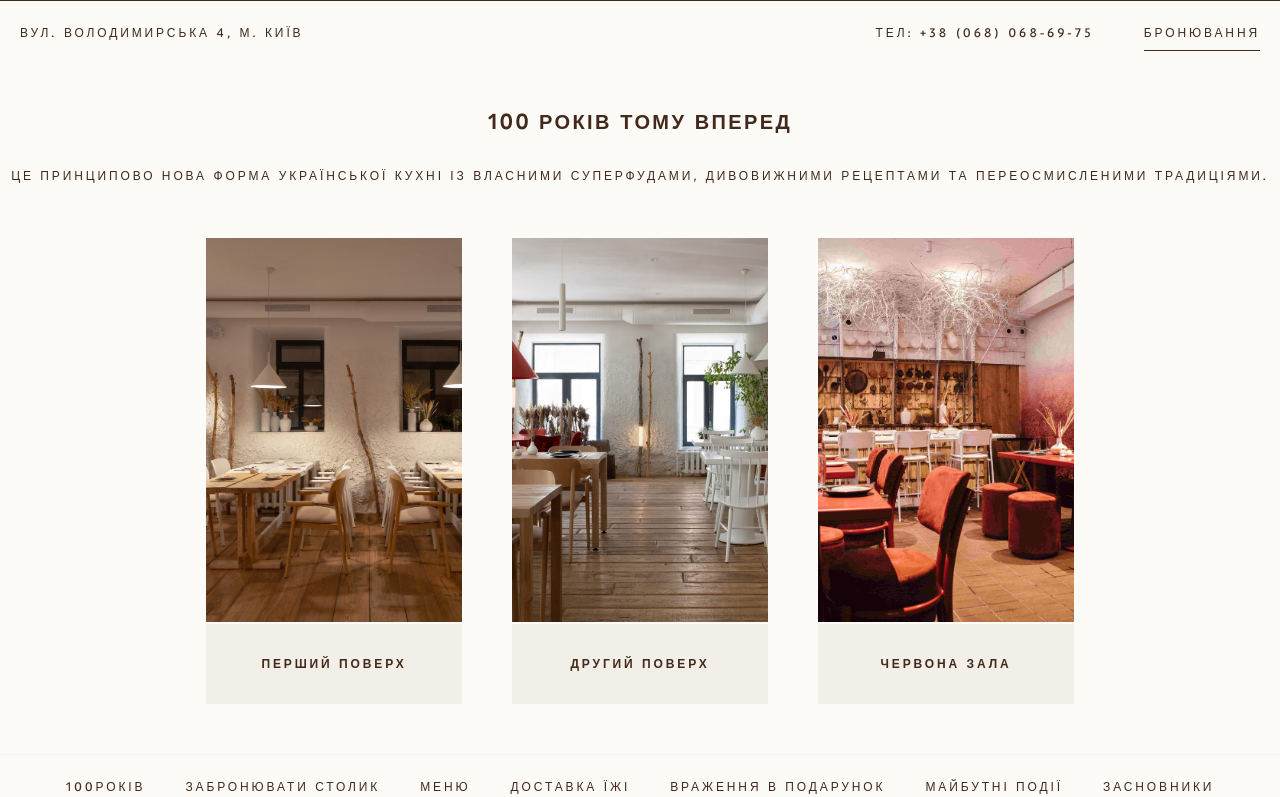
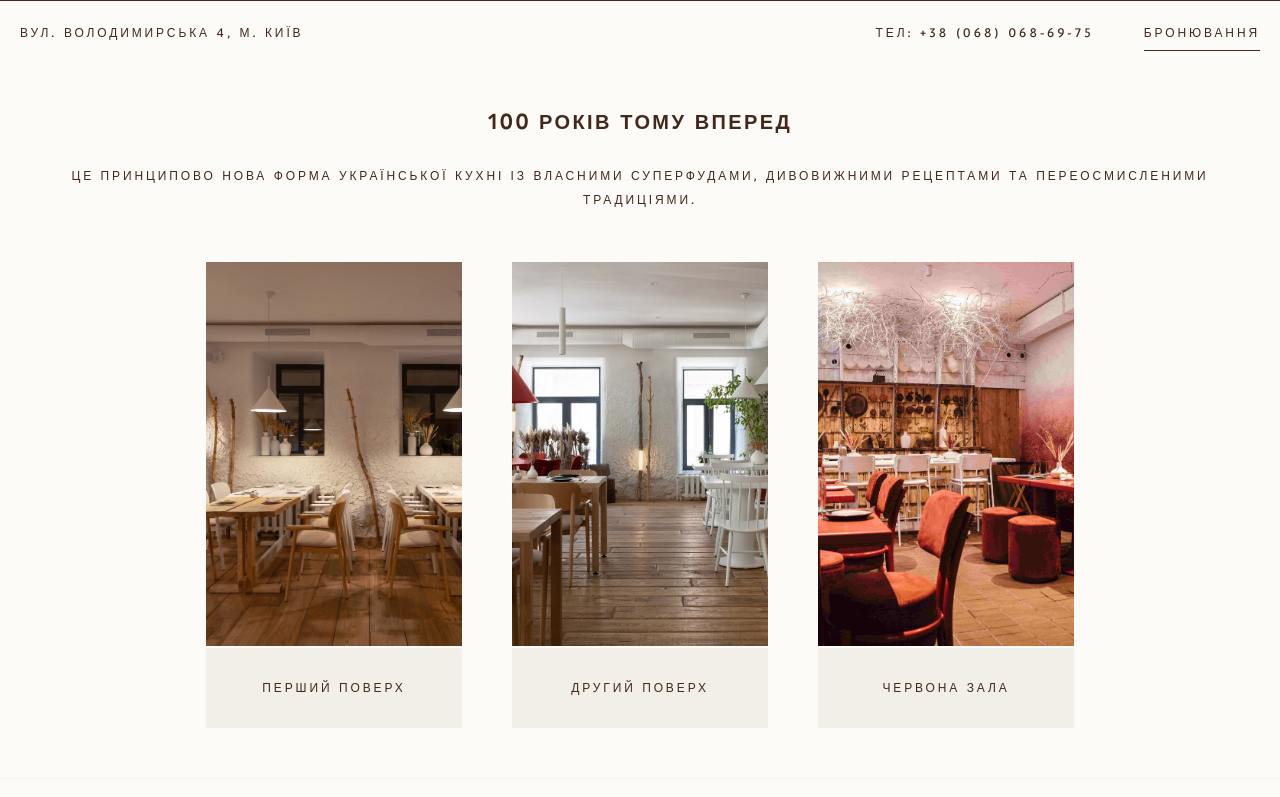
Before and after one commit to Ry6ens/100rokiv-react, a React (Create React App) app: page / in a window 1280 px wide. Shown: the top 797 px of the page. Built offline with nearby package versions, Linux system fonts and the light colour scheme.

Commit message:
update styles

```diff
--- a/src/components/Footer/Footer.module.scss
+++ b/src/components/Footer/Footer.module.scss
@@ -42,6 +42,7 @@
 
 .text {
     font-family: var(--font-family-light);
+    font-weight: 300;
     font-size: var(--text-size);
     line-height: var(--line-height);
     letter-spacing: 0.14em;
--- a/src/components/Header/Burger/Burger.jsx
+++ b/src/components/Header/Burger/Burger.jsx
@@ -6,11 +6,11 @@ import "./Burger.scss";
 import Navigation from "../../Navigation/Navigation";
 
 export default function Burger() {
-  const handleClick = (e) => {
-    if (e.target.nodeName === "UL") {
+  const handleClick = ({ target, currentTarget }) => {
+    if (target.nodeName === "UL") {
       return;
     }
-    e.currentTarget.classList.toggle("is-active");
+    currentTarget.classList.toggle("is-active");
     document.body.classList.toggle("no-scroll");
   };
 
--- a/src/components/Header/Burger/Burger.scss
+++ b/src/components/Header/Burger/Burger.scss
@@ -2,7 +2,7 @@
 
 .hamburger-menu_nav {
     position: fixed;
-    top: 64px;
+    top: 60px;
     left: 0px;
     transform: translateX(-100%);
 
@@ -23,6 +23,10 @@
     background-color: var(--color-bg);
     overflow-y: auto;
     transition: 0.8s;
+
+    @include mixins.mq(tablet) {
+        top: 60px;
+    }
 }
 
 .is-active .hamburger-menu_nav {
@@ -73,5 +77,7 @@
 }
 
 .hamburger-address_item {
-    font-size: 10px;
+    font-family: var(--font-family-light);
+    font-size: var(--text-size);
+    font-weight: 300;
 }
--- a/src/components/Home/Home.module.scss
+++ b/src/components/Home/Home.module.scss
@@ -2,13 +2,14 @@
 
 .sectionTitle {
     margin-bottom: 50px;
+
+    padding: 0px 20px;
 }
 
 .title {
     margin-bottom: 25px;
 
     font-size: var(--text-title);
-    font-weight: 500;
     line-height: var(--line-height-title);
     letter-spacing: var(--letter-spacing-title);
 
@@ -23,7 +24,8 @@
 }
 
 .text {
-    font-size: var(--text-size-mobile);
+    font-size: var(--font-family-light);
+    font-weight: 300;
     line-height: var(--line-height);
     letter-spacing: var(--letter-spacing);
 
@@ -66,7 +68,6 @@
     padding-bottom: 28px;
 
     font-size: var(--text-size);
-    font-weight: 700;
     line-height: var(--line-height);
     letter-spacing: var(--letter-spacing);
     text-align: center;
@@ -76,4 +77,5 @@
 
 .sectionFloors {
     margin-bottom: 50px;
+    padding: 0px 20px;
 }
```
